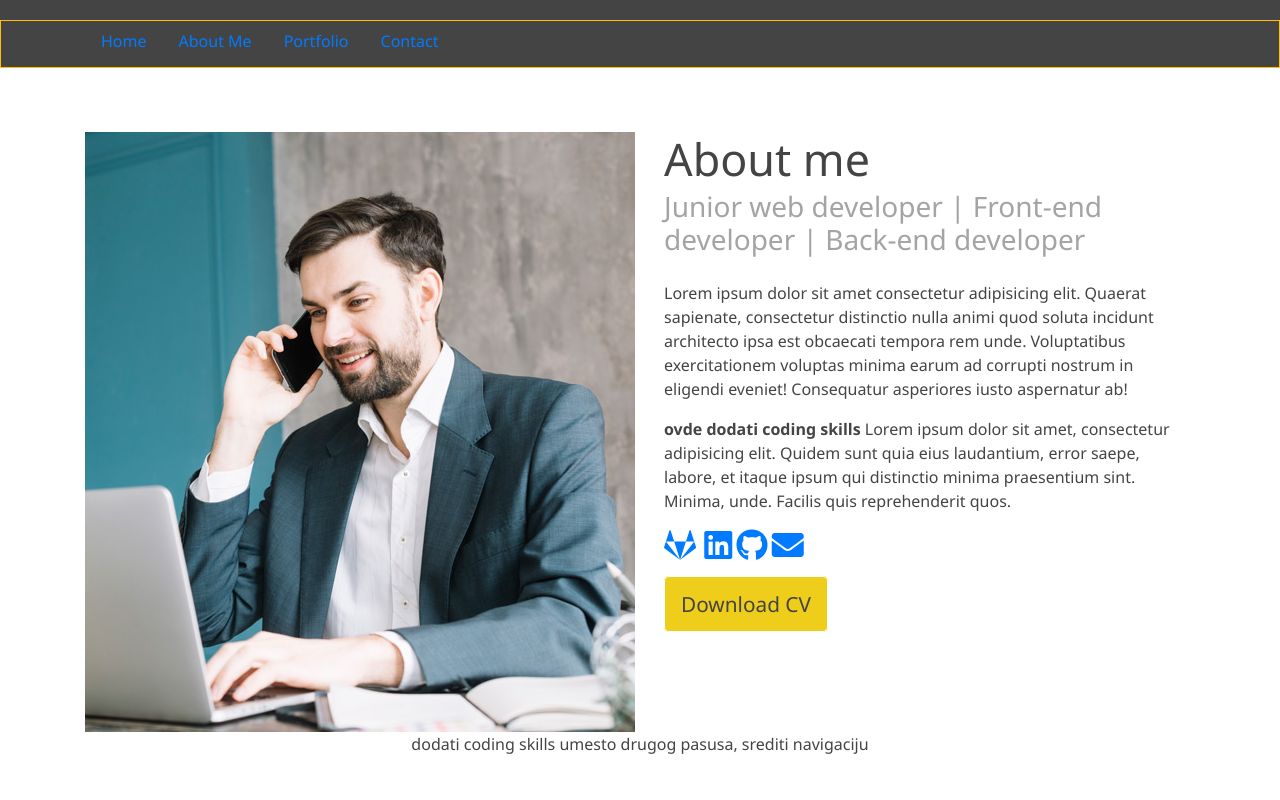
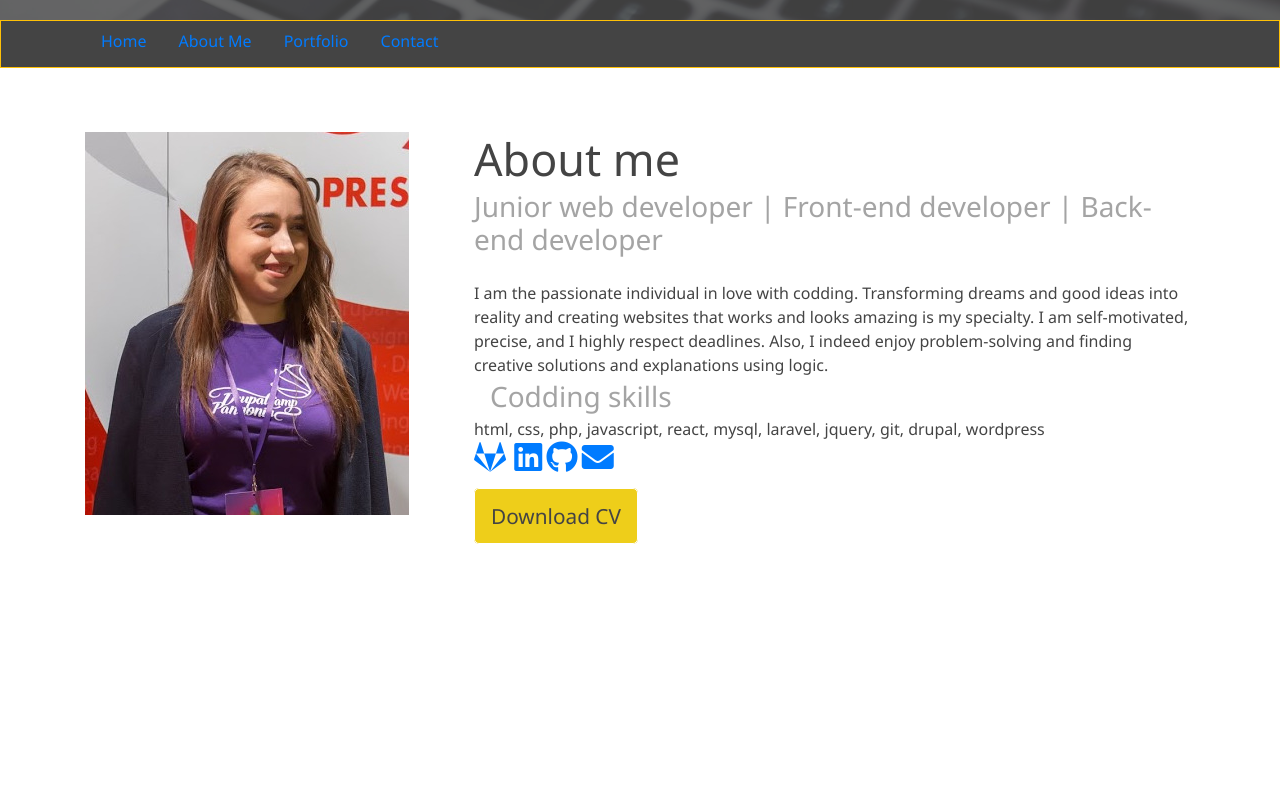
Before and after one commit to jelena1991/ajdukovicjelena.github.io, a plain HTML site: page index.html in a window 1280 px wide. Shown: the part 780-1580 px from the top of the page. Drawn offline with Linux system fonts and the light colour scheme; files whose address does not match are found by name.

Commit message:
Add header image background and change portret image

```diff
--- a/index.html
+++ b/index.html
@@ -19,7 +19,7 @@
                   Jelena <span class="text-second">Ajdukovic</span>
                 </h1>
                 <h2 class="sm-heading">Junior web developer</h2>
-                <a href="#" class="button"
+                <a href="#about-me" class="button"
                   >View my work <i class="fas fa-arrow-right"></i
                 ></a>
               </div>
@@ -27,6 +27,8 @@
           </div>
         </div>
       </header>
+
+
       <nav class="row border border-warning">
         <div class="container">
           <div class="row">
@@ -54,29 +56,21 @@
         <section class="col-12 about-me" id="about-me">
           <div class="container">
             <div class="row text-left">
-              <div class="col-6">
-                <img src="./image/about-me.jpg" alt="ajdukovicjelena" />
+              <div class="col-4">
+                <img src="./image/portret2.jpg" alt="ajdukovicjelena" />
               </div>
-              <div class="col-6  pl-4">
+              <div class="col-8  pl-4">
                 <h1 class="md-heading p-0">About me</h1>
                 <h3 class="sm-heading p-0 mb-4 mt-1">
                     Junior web developer | Front-end developer | Back-end developer
                 </h3>
-                <p>
-                  Lorem ipsum dolor sit amet consectetur adipisicing elit.
-                  Quaerat sapienate, consectetur distinctio nulla animi quod
-                  soluta incidunt architecto ipsa est obcaecati tempora rem
-                  unde. Voluptatibus exercitationem voluptas minima earum ad
-                  corrupti nostrum in eligendi eveniet! Consequatur asperiores
-                  iusto aspernatur ab!
-                </p>
-                <p>
-                  <b>ovde dodati coding skills</b> Lorem ipsum dolor sit amet,
-                  consectetur adipisicing elit. Quidem sunt quia eius
-                  laudantium, error saepe, labore, et itaque ipsum qui
-                  distinctio minima praesentium sint. Minima, unde. Facilis quis
-                  reprehenderit quos.
-                </p>
+                <div>
+                    I am the passionate individual in love with codding. Transforming dreams and good ideas into reality and creating websites that works and looks amazing is my specialty. I am self-motivated, precise, and I highly respect deadlines. Also, I indeed enjoy problem-solving and finding creative solutions and explanations using logic.
+                </div>
+                <div>
+                    <h3 class="sm-heading">Codding skills</h3>
+                    html, css, php, javascript, react, mysql, laravel, jquery, git, drupal, wordpress
+                </div>
 
                 <div>
                   <a href="#">
@@ -99,9 +93,8 @@
               </div>
             </div>
           </div>
-          <div>dodati coding skills umesto drugog pasusa, srediti navigaciju</div>
+
         </section>
-
         <section class="col-12 portfolio" id="portfolio">
           <div class="container">
             <div class="row">
```
Also changed, not shown: image/portfolio.jpg (added), image/portret2.jpg (added), style/style.css.
